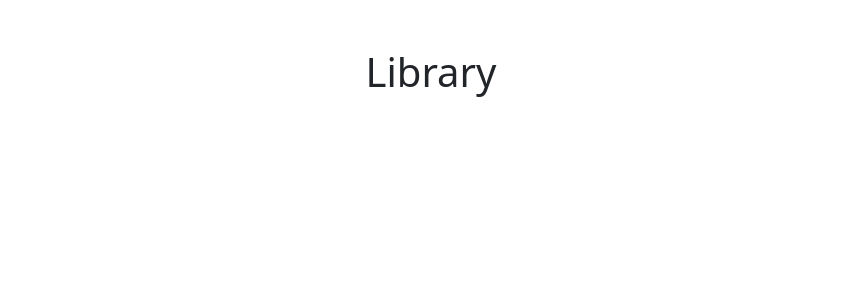
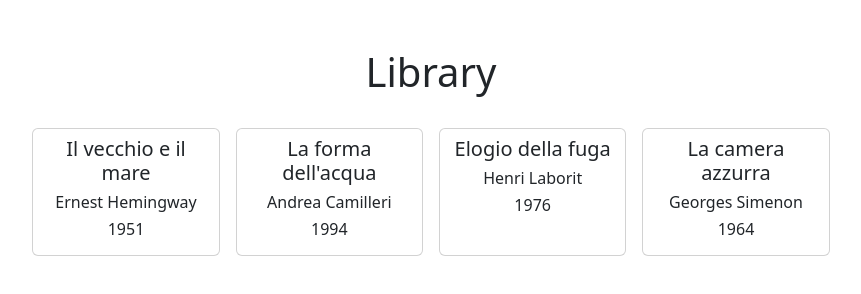
Before and after one commit to francesco-foglia/js-library, a plain HTML site: page index.html in a window 1280 px wide. Shown: the whole page, without its empty margins (209-1070 px from the left). Drawn offline with nearby package versions, Linux system fonts and the light colour scheme.

Commit message:
print(books)

```diff
--- a/index.html
+++ b/index.html
@@ -18,9 +18,9 @@
 <body>
 
   <div class="container py-5">
-    <h1 class="text-center">Library</h1>
+    <h1 class="text-center mb-4">Library</h1>
 
-    <div id="library" class="row">
+    <div id="library" class="row justify-content-center text-center px-2">
 
     </div>
   </div>
--- a/js/script.js
+++ b/js/script.js
@@ -23,4 +23,27 @@
     }
   ]
 
+  print(books);
+
+
+  // Functions-----------------------------------
+
+  function print(array) {
+
+    $("#library").html("");
+
+    array.forEach(
+      (element) => {
+        $("#library").append(
+        `<div class="book card col-md-5 col-lg-2 m-2 p-2">
+          <p class="title h5">${element.title}</p>
+          <p class="author h6">${element.author}</p>
+          <p class="year h6">${element.year}</p>
+        </div>`
+        );
+      }
+    );
+
+  }
+
 });
```
